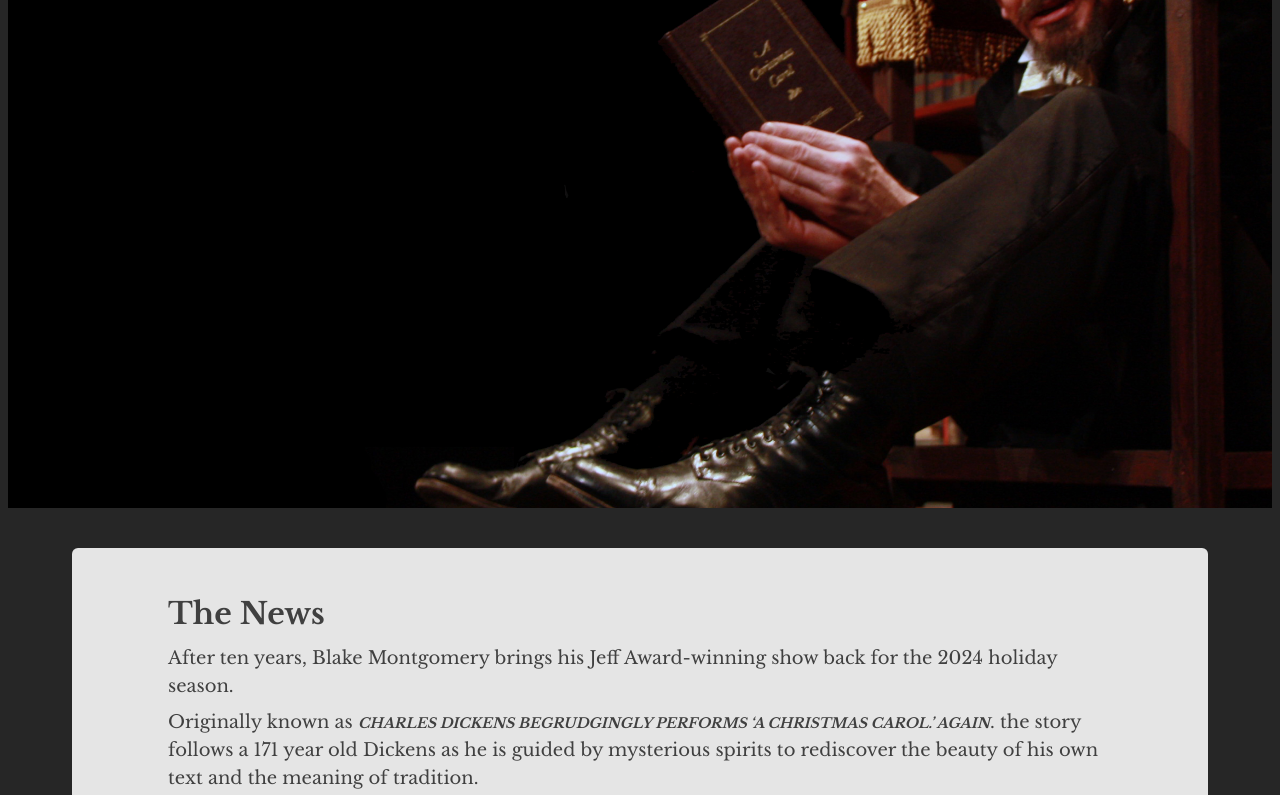
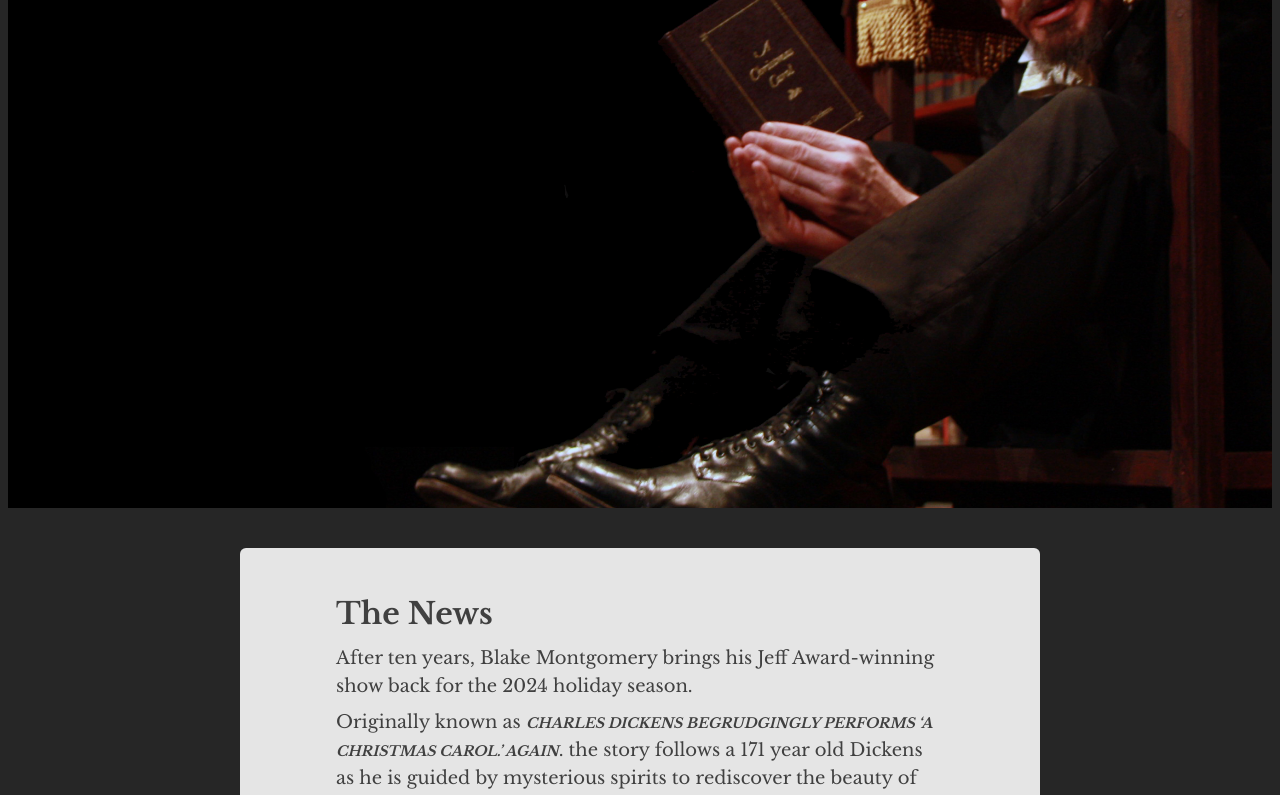
Before and after one commit to montblake/begrudgingly, a Next.js app: page / in a window 1280 px wide. Shown: the part 300-1095 px from the top of the page. Built offline with nearby package versions, Linux system fonts and the light colour scheme.

Commit message:
tighten spacing

```diff
--- a/app/components/artist.tsx
+++ b/app/components/artist.tsx
@@ -2,7 +2,7 @@ import Image from 'next/image';
 
 export default function Artist() {
   return (
-    <section className=" bg-neutral-200 flex flex-col mx-2 my-1 rounded-md p-4 pb-8 md:mx-16 md:my-8 md:py-12 md:px-12 md:flex-row md:gap-8">
+    <section className=" bg-neutral-200 flex flex-col mx-2 my-1 rounded-md p-4 pb-8 md:mx-16 md:my-2 md:py-12 md:px-12 md:flex-row md:gap-8 max-w-[1080px]">
 
       <div className="rounded-lg overflow-hidden border border-neutral-700 mb-4 h-[360px] md:h-fit w-full md:w-1/3">
         <Image
--- a/app/components/history.tsx
+++ b/app/components/history.tsx
@@ -2,7 +2,7 @@ import Image from 'next/image';
 
 export default function History() {
   return (
-    <section className="bg-neutral-200 flex flex-col md:flex-row items-center justify-center md:items-end md:gap-8 pt-4 pb-8 mx-2 my-1 rounded-md px-4 md:mx-16 md:my-8 md:py-12 md:px-12" >
+    <section className="bg-neutral-200 flex flex-col md:flex-row items-center justify-center md:items-end md:gap-8 pt-4 pb-8 mx-2 my-1 rounded-md px-4 md:mx-16 md:py-12 md:px-12 max-w-[1080px] md:my-2" >
 
       <div className="w-full h-[320px] md:h-auto overflow-hidden rounded-md pt-8 px-2 border border-neutral-700 mb-4 md:mb-0 md:w-1/3 md:border-none md:pt-0" >
         <Image
--- a/app/components/news.tsx
+++ b/app/components/news.tsx
@@ -1,8 +1,8 @@
 export default function News() {
   return (
-    <div className="px-2">
+    <div className="px-2 flex justify-center">
 
-      < div className="bg-neutral-200 text-neutral-700 flex flex-col p-4 pt-4 pb-8 rounded-md md:mx-16 md:my-8 md:py-12 md:px-24" >
+      < div className="bg-neutral-200 text-neutral-700 flex flex-col p-4 pt-4 pb-8 rounded-md md:mx-16 md:my-8 md:py-12 md:px-24 max-w-[800px]" >
         <h2 className="text-lg md:text-2xl lg:text-3xl font-bold mb-1 md:mb-2 lg:mb-3" > The News</h2>
         <p className=" text-xs md:text-base lg:text-lg mb-2">After ten years, Blake Montgomery brings his Jeff Award-winning show back for the 2024 holiday season.</p>
         < p className=" text-xs md:text-base lg:text-lg mb-2" >Originally known as <span className="font-bold italic text-sm">
--- a/app/components/play.tsx
+++ b/app/components/play.tsx
@@ -2,7 +2,7 @@ import Image from 'next/image';
 
 export default function Play() {
   return (
-    <section className="bg-neutral-200 flex flex-col items-center justify-center mx-2 my-1 rounded-md px-4 pt-4 pb-8 md:mx-16 md:my-8 md:py-12 md:px-12 md:flex-row md:gap-8 md:items-start" >
+    <section className="bg-neutral-200 flex flex-col items-center justify-center mx-2 my-1 rounded-md px-4 pt-4 pb-8 md:mx-16 md:my-2 md:py-12 md:px-12 md:flex-row md:gap-8 md:items-start max-w-[1080px]" >
 
       <div className="w-full overflow-hidden rounded-lg md:w-1/3" >
         <Image
--- a/app/components/premise.tsx
+++ b/app/components/premise.tsx
@@ -2,7 +2,7 @@ import Image from 'next/image';
 
 export default function Premise() {
   return (
-    <section className="bg-neutral-200 rounded-md mx-2 my-1 flex flex-col p-4 pb-8 md:mx-16 md:my-8 md:py-12 md:px-12 md:flex-row-reverse md:gap-8">
+    <section className="bg-neutral-200 rounded-md mx-2 my-1 flex flex-col p-4 pb-8 md:mx-16 md:my-2 md:py-12 md:px-12 md:flex-row-reverse md:gap-8 max-w-[1080px]">
       <div className="w-full IMAGE rounded-lg overflow-hidden border border-neutral-600 h-[400px] mb-4 md:w-1/3 md:h-fit">
         <Image
           src="/dickens_color2.jpg"
--- a/app/page.tsx
+++ b/app/page.tsx
@@ -11,7 +11,7 @@ import Play from '@/app/components/play';
 
 export default function Home() {
   return (
-    <main className="bg-neutral-800 w-screen h-min-screen pb-2">
+    <main className="bg-neutral-800 w-screen h-min-screen pb-2 flex flex-col justify-start items-center">
 
 
       <Landing />
```
